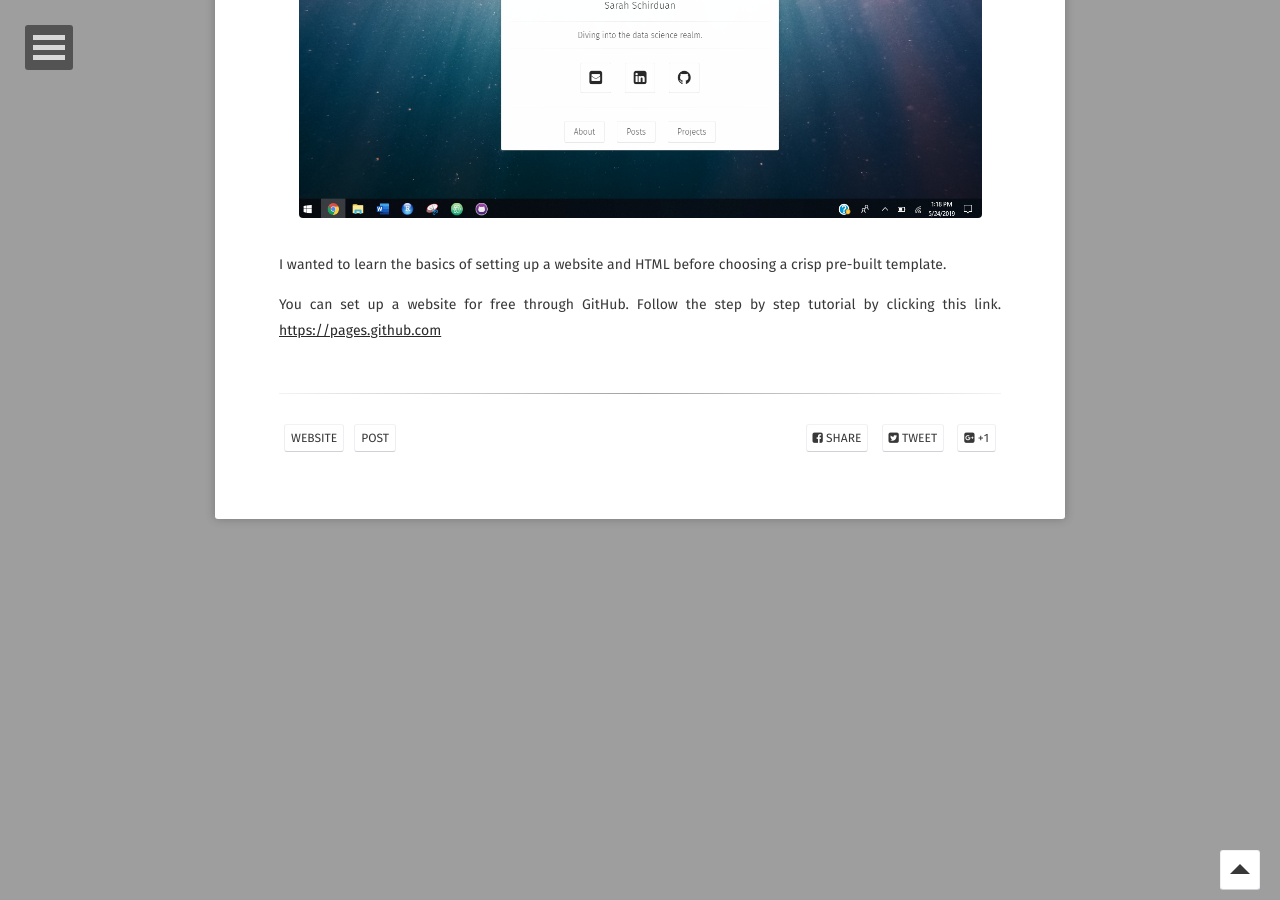
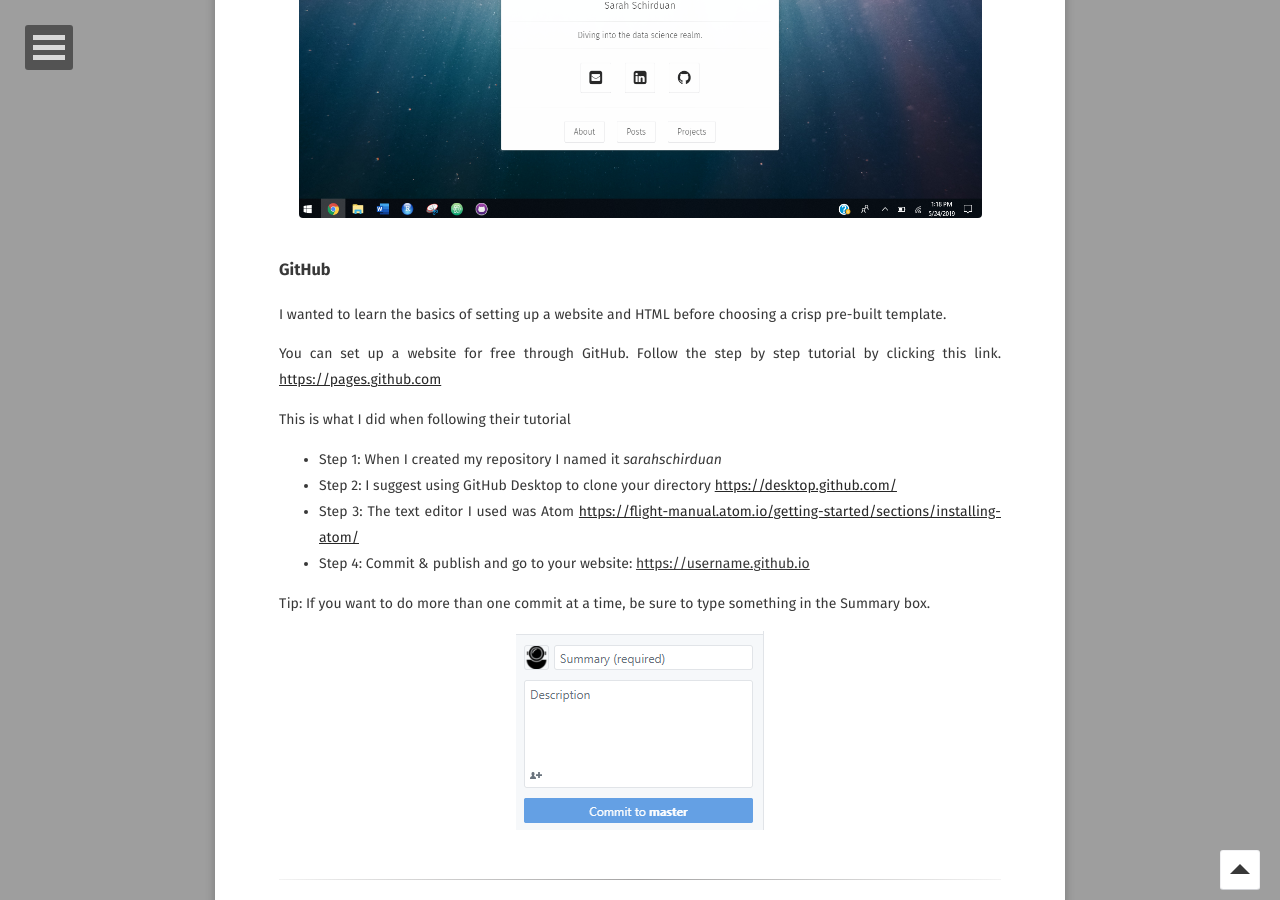
Before and after one commit to sarahschirduan/sarahschirduan.github.io, a Jekyll site: the page built from _posts/2019-05-24-create-your-own-website.md, in a window 1280 px wide and 900 px high, scrolled down 1102 px. Built offline with Jekyll 4.4.1, drawn with Linux system fonts in a browser that asks for light colours; some web fonts are replaced.

Commit message:
web changes

```diff
--- a/_posts/2019-05-24-create-your-own-website.md
+++ b/_posts/2019-05-24-create-your-own-website.md
@@ -20,6 +20,16 @@
   <a href="/assets/img/afterweb.png"><img src="/assets/img/afterweb.png" style="width:683px; height:384px"></a>
 </figure>
 
+### GitHub
+
 I wanted to learn the basics of setting up a website and HTML before choosing a crisp pre-built template.
 
 You can set up a website for free through GitHub. Follow the step by step tutorial by clicking this link. <a href="https://pages.github.com/"> https://pages.github.com </a>
+
+This is what I did when following their tutorial
+* Step 1: When I created my repository I named it <i>sarahschirduan</i>
+* Step 2: I suggest using GitHub Desktop to clone your directory <a href="https://desktop.github.com/"> https://desktop.github.com/</a>
+* Step 3: The text editor I used was Atom <a href="https://flight-manual.atom.io/getting-started/sections/installing-atom/"> https://flight-manual.atom.io/getting-started/sections/installing-atom/</a>
+* Step 4: Commit & publish and go to your website: <u>https://username.github.io</u>
+<p>     Tip: If you want to do more than one commit at a time, be sure to type something in the Summary box. </p>
+<a href="/assets/img/summary_box.png"><img src="/assets/img/summary_box.png"></a>
```
Also changed, not shown: assets/img/summary_box.png (added).
